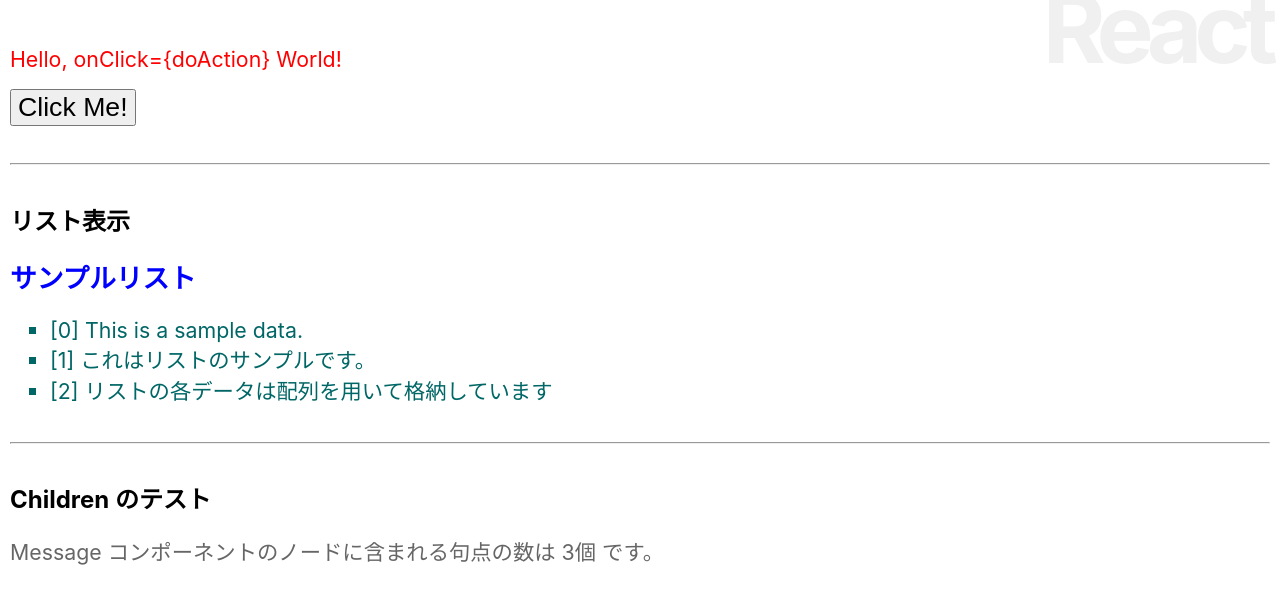
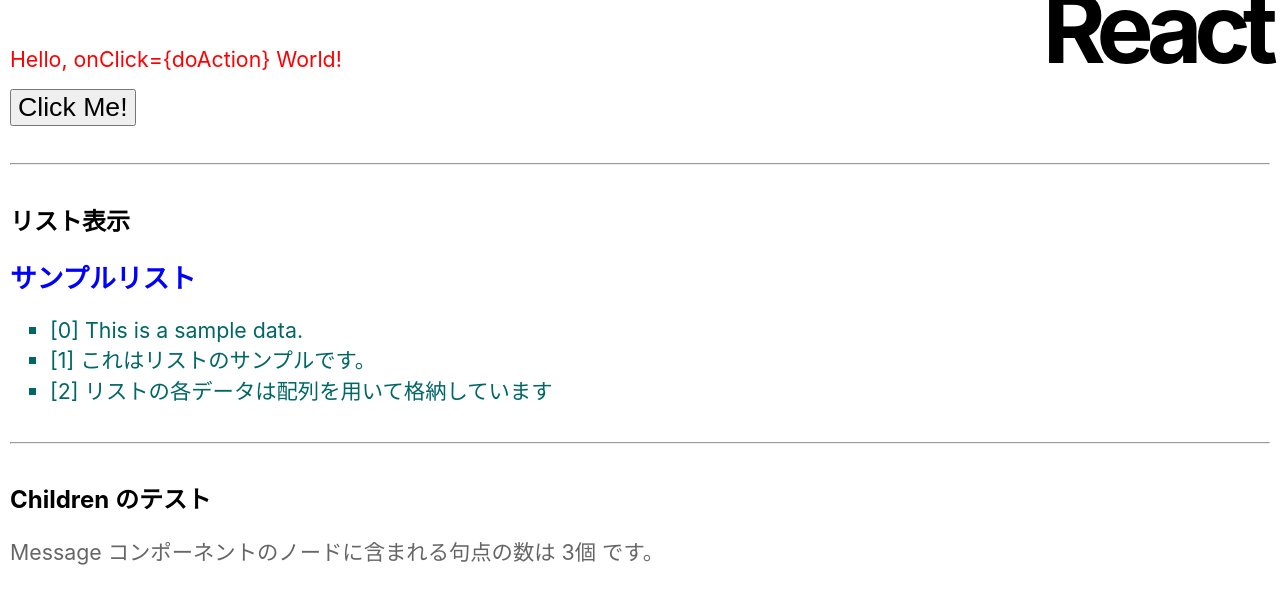
Before and after one commit to murasamejo/reactjs-nextjs-cho-nyumon, a React (Create React App) app: page / in a window 1280 px wide. Shown: the top 604 px of the page. Built offline with nearby package versions, Linux system fonts and the light colour scheme.

Commit message:
style: 💄 h1タグの文字色が見づらかったので #000 にした

```diff
--- a/src/App.css
+++ b/src/App.css
@@ -7,7 +7,7 @@ h1 {
   font-weight: bold;
   text-align: right;
   letter-spacing: -8px;
-  color: #f0f0f0;
+  color: #000;
   margin: -40px 0px;
 }
 
```
